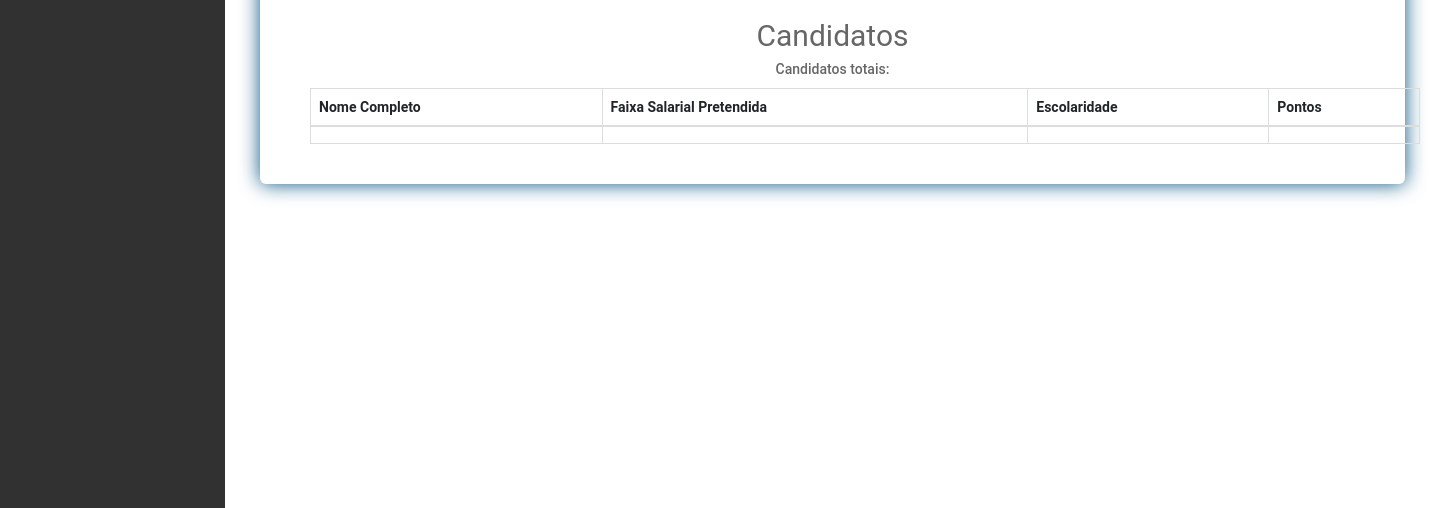
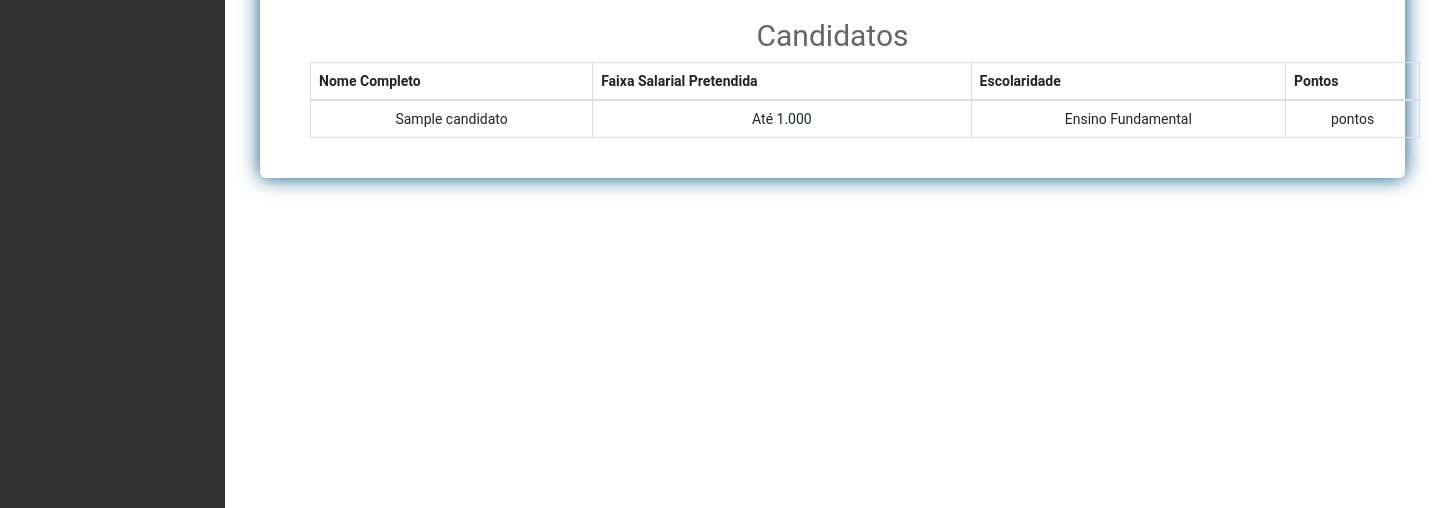
Before and after one commit to NiRovil/MilEmpregos, a Django app: page /informacoes-vaga/1 in a window 1440 px wide. Shown: the part 292-800 px from the top of the page. Run offline with Django 4.2, Linux system fonts and the light colour scheme; tables that the repository leaves empty hold one stand-in row (values such as "Sample post"); lists and menus that the app fills with data are empty; some libraries are stand-ins or nearby versions.

Commit message:
Alterando funcionalidades das vagas criadas e vagas candidatadas, a fim de serem mostradas na dashboard.

```diff
--- a/apps/vagas/views.py
+++ b/apps/vagas/views.py
@@ -8,12 +8,14 @@ def index(request):
 
 def dashboard(request):
 
-    usuario = request.user.id
-
-    candidatos = Candidato.objects.all()
-    empresas = Empresa.objects.filter(usuario_empresa_id=usuario)
+    candidatos = Candidato.objects.filter(usuario_candidato_id=request.user.id)
+    empresas = Empresa.objects.filter(usuario_empresa_id=request.user.id)
     vagas = Vagas.objects.all()
-    candidaturas = Candidaturas.objects.filter(candidato=usuario)
+    candidaturas = Candidaturas.objects.all()
+    for candidatura in candidaturas:
+        candidatura = candidatura.candidato
+    candidaturas_filtro = Candidaturas.objects.filter(candidato=candidatura)
+    print(candidaturas_filtro)
 
     FAIXAS = {
         '1K': 'Até 1.000',
@@ -33,7 +35,7 @@ def dashboard(request):
         'candidatos':candidatos,
         'empresas':empresas,
         'vagas':vagas,
-        'candidaturas':candidaturas,
+        'candidaturas':candidaturas_filtro,
         'faixas':FAIXAS,
         'escolaridades':ESCOLARIDADES
     }
@@ -105,9 +107,43 @@ def informacoes_vaga(request, vaga_id):
 
     """Retorna as informações da vaga selecionada."""
 
-    vaga = get_object_or_404(Vagas, pk=vaga_id)
+    FAIXAS = {
+        '1K': 'Até 1.000',
+        '2K': 'De 1.000 à 2.000',
+        '3K': 'De 2.000 à 3.000',
+        '4K': 'Acima de 3.000'
+    }
+    ESCOLARIDADES = {
+        'EF': 'Ensino Fundamental',
+        'EM': 'Ensino Médio',
+        'TC': 'Tecnólogo',
+        'ES': 'Ensino Superior',
+        'PG': 'Pós / MBA / Mestrado',
+        'DT': 'Doutorado'
+    }
+
+    vagass = Vagas.objects.filter(id=vaga_id)
+    vagas = get_object_or_404(Vagas, pk=vaga_id)
+    candidaturas = Candidaturas.objects.filter(vaga_id=vaga_id)
     candidatos = Candidato.objects.all()
-    contexto = {'vaga':vaga, 'candidatos':candidatos}
+
+    for vaga in vagass:
+        for candidato in candidatos:
+            pontos = 0
+            if vaga.faixa_salarial == candidato.pretensao_salarial:
+                pontos += 1
+            if vaga.escolaridade == candidato.escolaridade:
+                pontos += 1
+
+    print(pontos)
+
+    contexto = {
+        'vagas':vagas,
+        'candidaturas':candidaturas,
+        'candidatos':candidatos,
+        'faixas':FAIXAS,
+        'escolaridades':ESCOLARIDADES,
+    }
 
     return render(request, 'vagas/informacoes_vaga.html', contexto)
 
@@ -121,6 +157,7 @@ def vagas_disponiveis(request):
 
         vagas = Vagas.objects.all()
         candidatos = Candidato.objects.filter(usuario_candidato_id=usuario)
+        empresas = Empresa.objects.filter(usuario_empresa_id=usuario)
         FAIXAS = {
             '1K': 'Até 1.000',
             '2K': 'De 1.000 à 2.000',
@@ -141,6 +178,7 @@ def vagas_disponiveis(request):
             'faixas':FAIXAS,
             'escolaridades':ESCOLARIDADES,
             'candidatos':candidatos,
+            'empresas':empresas,
         }
 
         return render(request, 'base_vagas.html', contexto)
--- a/templates/perfil/empresa.html
+++ b/templates/perfil/empresa.html
@@ -13,11 +13,11 @@
                 {% if empresas %}
                     {% for empresa in empresas %}
                         {% if user.id == empresa.usuario_empresa_id %}
-                            <input type="text" name="nome_empresa" placeholder="{{empresa}}" />
+                            <input type="text" name="nome_empresa" required="required" placeholder="{{empresa}}" />
                         {% endif %}
                     {% endfor %}
                 {% else %}
-                    <input type="text" name="nome_empresa" placeholder="Insira o nome da empresa aqui." />
+                    <input type="text" name="nome_empresa" required="required" placeholder="Insira o nome da empresa aqui." />
                 {% endif %}
             <div class="btn-block">
                 <button type="submit" href="/">Confirmar</button>
--- a/templates/vagas/criar_vagas.html
+++ b/templates/vagas/criar_vagas.html
@@ -41,7 +41,9 @@
                             </div>
                             <div class="btn-block">
                                 {% csrf_token %}
+                                {% if empresas %}
                                 <button type="submit">Confirmar</button>
+                                {% endif %}
                             </div>
                         </form>
                     </div>
--- a/templates/vagas/informacoes_vaga.html
+++ b/templates/vagas/informacoes_vaga.html
@@ -28,7 +28,6 @@
                                     <h1>Saiba tudo sobre a vaga!</h1>
                                 </div>
                                 <h2>Candidatos</h2>
-                                <h5>Candidatos totais: </h5>
                                 <div class="container">
                                     <div class="container">
                                         <table class="table table-bordered">
@@ -43,10 +42,22 @@
                                             <tbody>
                                                 <tr>
                                                     {% for candidato in candidatos %}
-                                                    <td></td>
-                                                    <td></td>
-                                                    <td></td>
-                                                    <td></td>
+                                                        {% for candidatura in candidaturas %}
+                                                            {% if candidatura.candidato == candidato.id %}
+                                                                <td>{{candidato}}</td>
+                                                                {% for chave, valor in faixas.items %}
+                                                                    {% if chave == candidato.pretensao_salarial %}
+                                                                        <td>{{valor}}</td>
+                                                                    {% endif %}
+                                                                {% endfor %}
+                                                                {% for chave, valor in escolaridades.items %}
+                                                                    {% if chave == candidato.escolaridade %}
+                                                                        <td>{{valor}}</td>
+                                                                    {% endif %}
+                                                                {% endfor %}
+                                                                <td>pontos</td>
+                                                            {% endif %}
+                                                        {% endfor %}
                                                     {% endfor %}
                                                 </tr>
                                             </tbody>
--- a/templates/vagas/vagas_candidatado.html
+++ b/templates/vagas/vagas_candidatado.html
@@ -2,8 +2,8 @@
     <div class="container">
         <div class="row">
             <div class="col-12 col-sm-6 col-lg-4">
-                {% if candidaturas %}
-                    {% for candidatura in candidaturas %}
+                {% if candidaturas_filtro %}
+                    {% for candidatura in candidaturas%}
                         {% for vaga in vagas %}
                             {% if candidatura.vaga_id == vaga.id %}
                                 <h2>{{vaga}}</h2>
--- a/templates/vagas/vagas_criadas.html
+++ b/templates/vagas/vagas_criadas.html
@@ -22,11 +22,6 @@
                             <a href="{% url 'deletar_vagas' vaga.id %}" type="button" class="btn btn-outline-danger">Deletar</a>
                         {% endif %}
                     {% endfor %}
-                {% elif empresas %}
-                <h3>Nenhuma vaga criada!</h3>
-                <a href="{% url 'vagas' %}">
-                    <h5>Clique aqui para criar sua primeira vaga!</h5>
-                </a>
                 {% endif %}
             </div>
         </div>
```
Also changed, not shown: apps/usuarios/views.py (+5 -4 lines), templates/dash/dashboard.html (+10 -8 lines), templates/experiencia/experiencia.html (+8 -9 lines), templates/perfil/candidato.html (+12 -12 lines).
